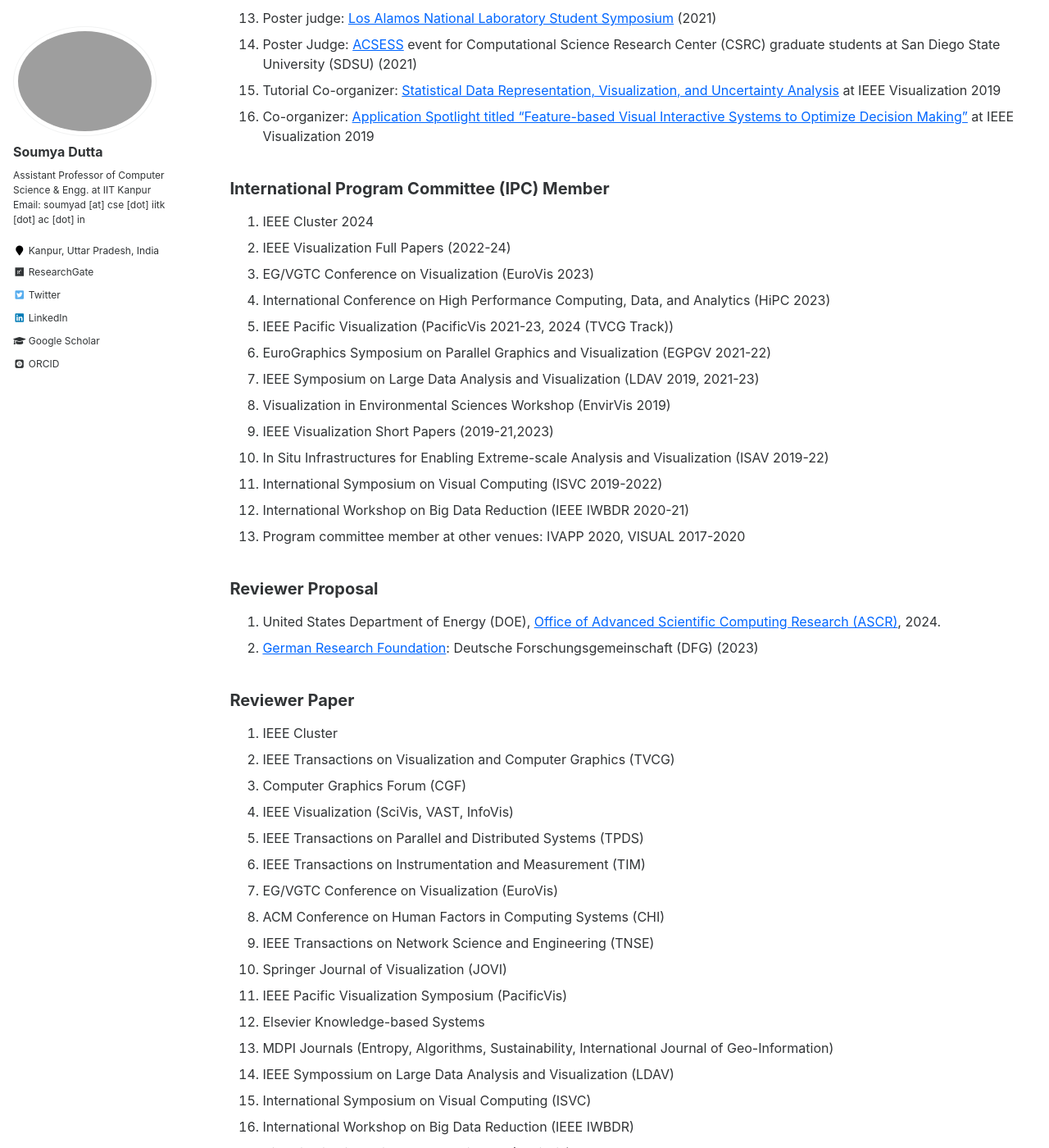
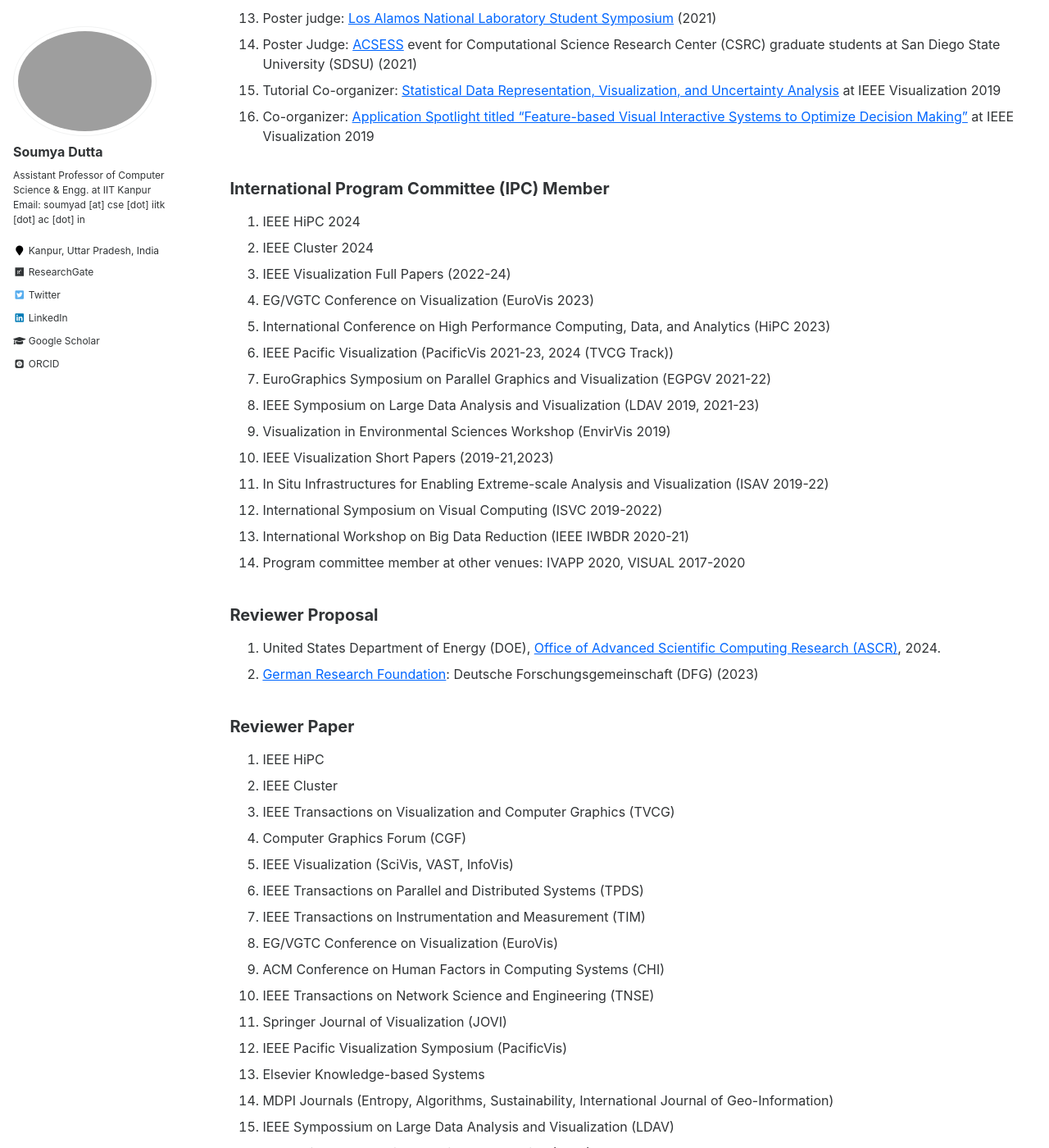
Before and after one commit to soumyadutta-cse/soumyadutta-cse.github.io, a Jekyll site: the page built from _pages/services.md, in a window 1280 px wide and 1400 px high, scrolled down 583 px. Shown: the whole window at 82% size. Built offline with Jekyll 4.4.1, drawn with Linux system fonts in a browser that asks for light colours; some web fonts are replaced.

Commit message:
add service

```diff
--- a/_pages/services.md
+++ b/_pages/services.md
@@ -28,6 +28,7 @@ author_profile: true
 
 ## International Program Committee (IPC) Member
 
+13. IEEE HiPC 2024
 13. IEEE Cluster 2024
 12. IEEE Visualization Full Papers (2022-24)
 11. EG/VGTC Conference on Visualization (EuroVis 2023)
@@ -50,6 +51,7 @@ author_profile: true
 
 ## Reviewer Paper
 
+19. IEEE HiPC
 18. IEEE Cluster
 17. IEEE Transactions on Visualization and Computer Graphics (TVCG)
 16. Computer Graphics Forum (CGF)
```
